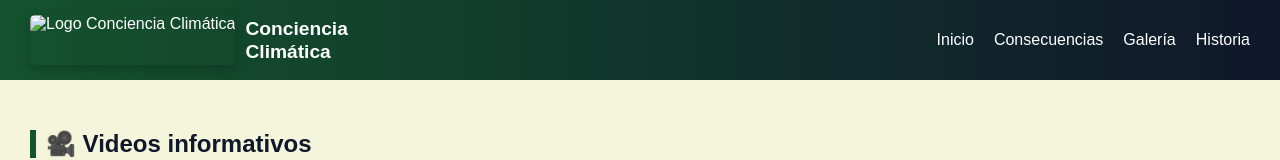
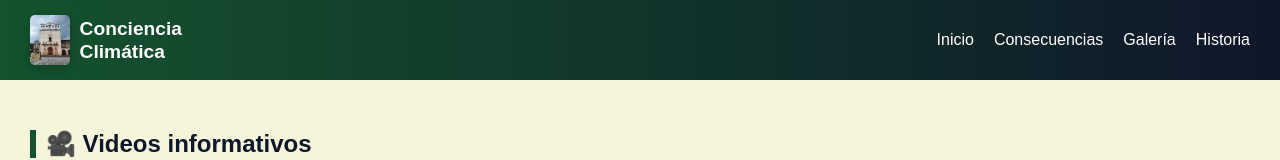
Before and after one commit to JorVlad/Metztitl-n_Verde, a plain HTML site: page index.html in a window 1280 px wide. Shown: the top 160 px of the page. Drawn offline with Linux system fonts and the light colour scheme.

Commit message:
Update index.html
pequeño error en logo 😅

```diff
--- a/index.html
+++ b/index.html
@@ -19,7 +19,7 @@
 <body>
     <header>
         <div class="logo">
-            <img src="Logo.jpeg" alt="Logo Conciencia Climática">
+            <img src="Logo.jpg" alt="Logo Conciencia Climática">
             <h1>
                 <span>Conciencia</span><br>
                 <span>Climática</span>
```
